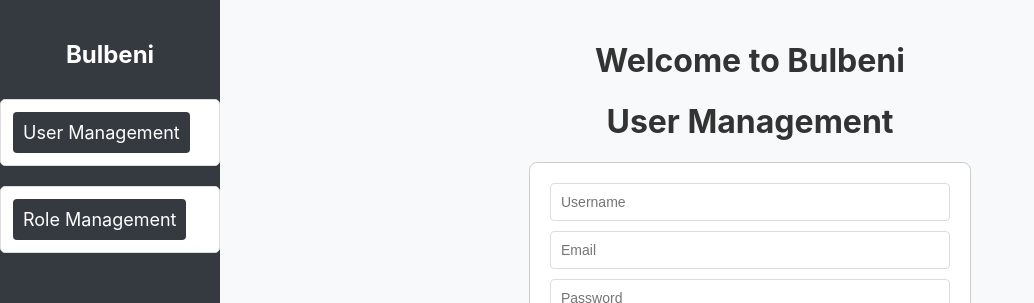
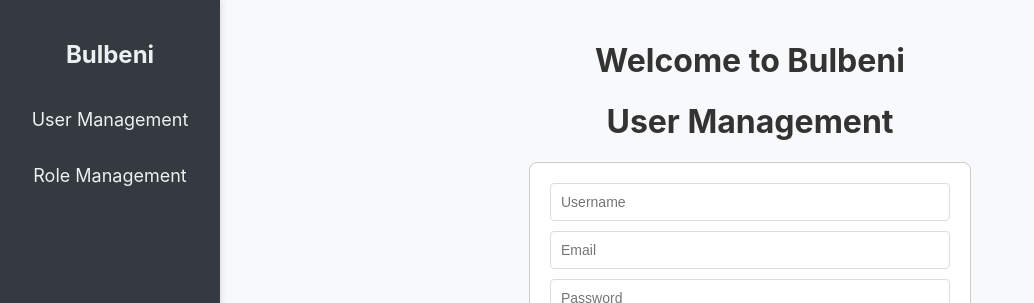
Before and after one commit to bulbeni-online/bulbeni, a React (Create React App) app in the folder bulbeni-frontend/: page /users in a window 1280 px wide. Shown: the top 303 px of the page, without its empty margins (0-1034 px from the left). Built offline with nearby package versions, Linux system fonts and the light colour scheme; no server answers.

Commit message:
css updates

```diff
--- a/bulbeni-frontend/src/components/LeftBar.css
+++ b/bulbeni-frontend/src/components/LeftBar.css
@@ -1,12 +1,13 @@
 .leftbar {
   width: 220px;
   height: 100vh;
-    background-color: #343a40;  /* Sidebar background color */
-    color: white;
+  background-color: #2c3e50;  /* Darker background color */
+  color: #ecf0f1;  /* Lighter text color */
   position: fixed;
   top: 0;
   left: 0;
   padding-top: 20px;
+  box-shadow: 2px 0 5px rgba(0, 0, 0, 0.1);  /* Subtle shadow for depth */
 }
 
 .leftbar-header {
@@ -15,7 +16,8 @@
 }
 
 .leftbar-header h2 {
-    color: #fff;
+  color: #ecf0f1;  /* Light text color */
+  font-weight: bold;  /* Bold header text */
 }
 
 .leftbar-menu {
@@ -24,25 +26,25 @@
 }
 
 .leftbar-menu li {
-    margin: 20px 0;
+  margin: 15px 0;  /* Reduced margin for a more compact look */
   text-align: center;
 }
 
 .leftbar-menu li a {
-    color: #fff;  /* Default text color */
+  color: #ecf0f1;  /* Light text color */
   text-decoration: none;
   font-size: 18px;
   padding: 10px;
   display: block;
   border-radius: 4px;
-    background-color: #343a40; /* Default background color (same as sidebar) */
+  transition: background-color 0.3s, color 0.3s;  /* Smooth transition for hover effect */
 }
 
 .leftbar-menu li a:hover {
-    background-color: #007bff; /* Blue background on hover */
-    color: white;
+  background-color: #2980b9;  /* Elegant blue background on hover */
+  color: #fff;
 }
 
 .leftbar-menu li a:active {
-    background-color: #0056b3; /* Darker blue background when active */
+  background-color: #1a5276;  /* Darker blue background when active */
 }
--- a/bulbeni-frontend/src/components/UserList.css
+++ b/bulbeni-frontend/src/components/UserList.css
@@ -1,16 +1,16 @@
-h2 {
+.main-content h2 {
   text-align: center;
   color: #333;
 }
 
-  ul {
+.main-content ul {
   list-style-type: none;
   padding: 0;
   max-width: 600px;
   margin: 20px auto;
 }
 
-  li {
+.main-content li {
   display: flex;
   justify-content: space-between;
   align-items: center;
@@ -21,28 +21,28 @@ h2 {
   border-radius: 5px;
 }
 
-  button {
+.main-content button {
   padding: 6px 12px;
   border-radius: 4px;
   font-size: 12px;
 }
 
-  button:hover {
+.main-content button:hover {
   background-color: #dc3545;
 }
 
-  button:first-of-type {
+.main-content button:first-of-type {
   background-color: #007bff;
 }
 
-  button:first-of-type:hover {
+.main-content button:first-of-type:hover {
   background-color: #0056b3;
 }
 
-  button:last-of-type {
+.main-content button:last-of-type {
   background-color: #ffc107;
 }
 
-  button:last-of-type:hover {
+.main-content button:last-of-type:hover {
   background-color: #e0a800;
 }
```
Also changed, not shown: 2 other files (tests, documents, lock files or other folders). Lines whose indentation alone changed are shown as unchanged.
